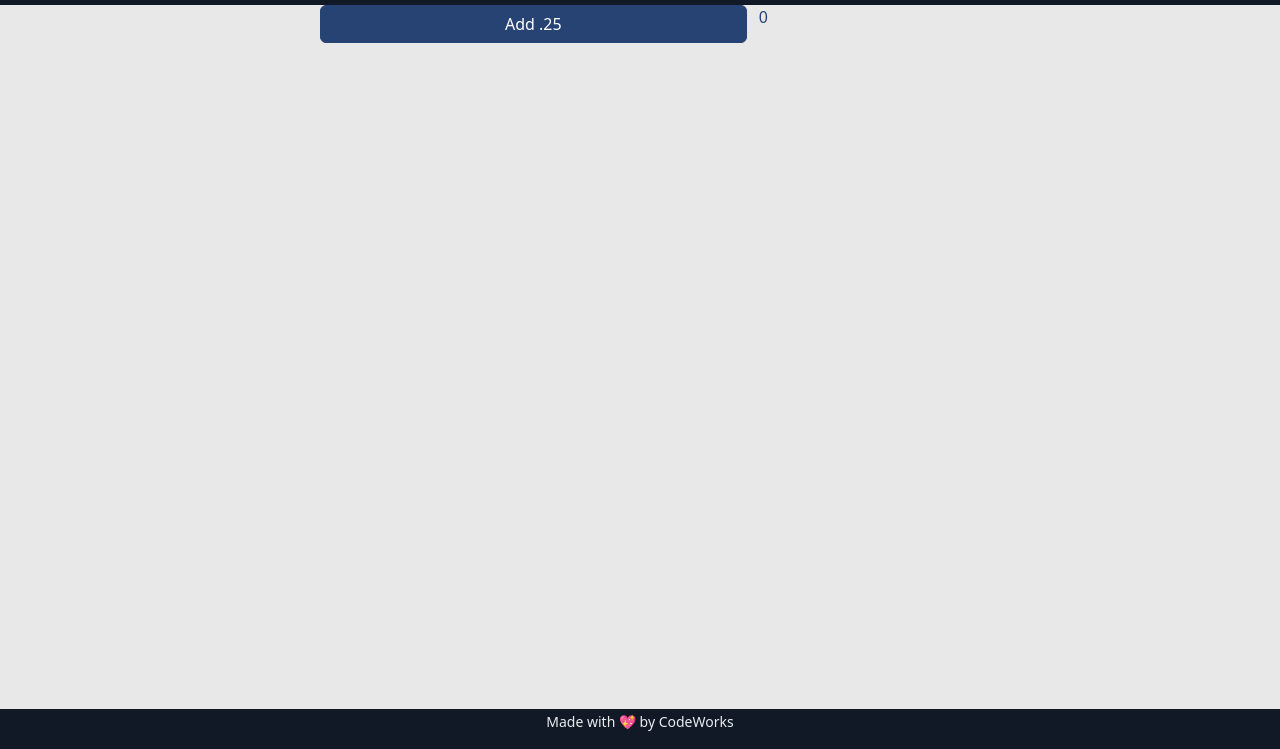
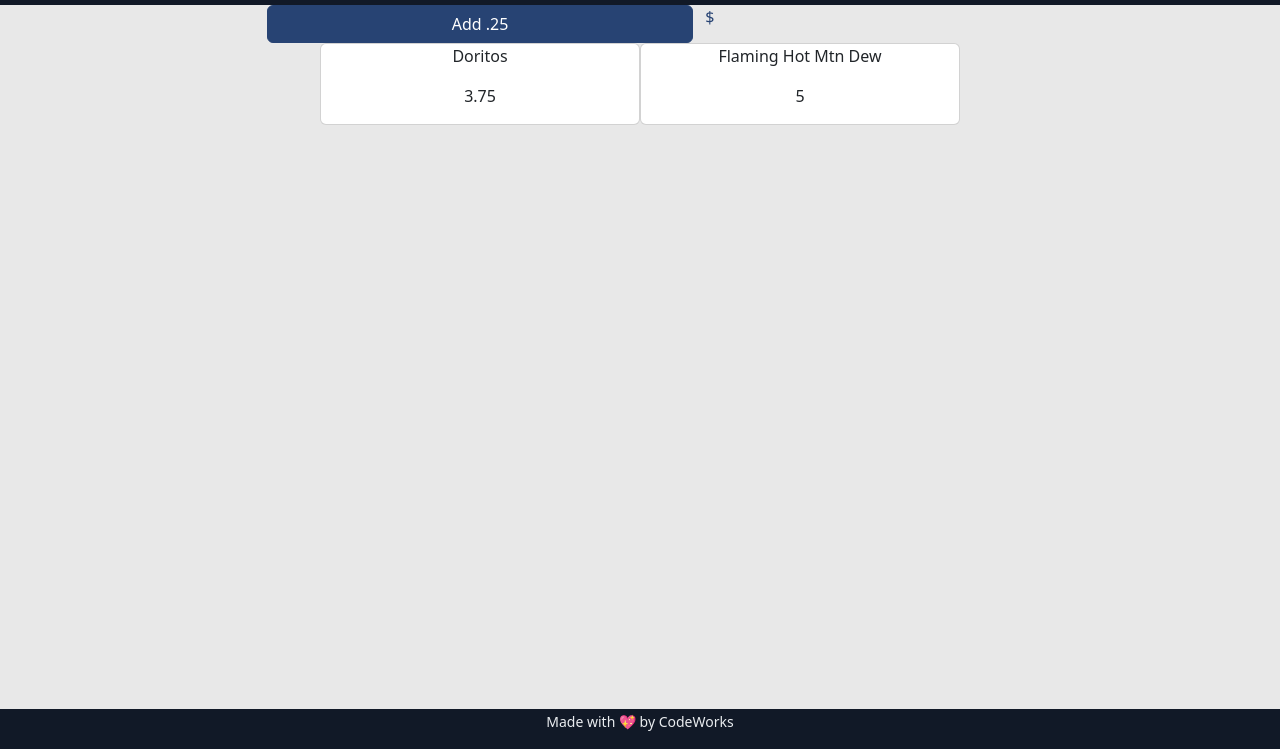
Before and after one commit to KendallPowell/vendr, a website with bundled scripts: page index.html in a window 1280 px wide. Shown: the part 51-800 px from the top of the page. Built offline with nearby package versions, Linux system fonts and the light colour scheme; a script that the page names is missing.

Commit message:
built template and got it to draw

```diff
--- a/app/App.js
+++ b/app/App.js
@@ -1,8 +1,10 @@
+import { MoneyController } from "./Controllers/MoneyController.js";
 import { SnackController } from "./Controllers/SnackController.js";
 import { ValuesController } from "./Controllers/ValuesController.js";
 
 class App {
   // valuesController = new ValuesController();
+  moneyController = new MoneyController()
   snackController = new SnackController()
 }
 
--- a/app/AppState.js
+++ b/app/AppState.js
@@ -11,8 +11,8 @@
 
 
   snacks = [
-    new Snack('Doritos', 3.75),
-    new Snack('Flaming Hot Mtn Dew', 5.00)
+    new Snack('Doritos', 3.75, 'image url'),
+    new Snack('Flaming Hot Mtn Dew', 5.00, 'image url')
   ]
 
   money = 0
--- /dev/null
+++ b/app/Controllers/MoneyController.js
@@ -0,0 +1,24 @@
+import { appState } from "../AppState.js"
+import { moneyService } from "../Services/MoneyService.js"
+import { setText } from "../Utils/Writer.js"
+
+
+
+
+function _drawMoney() {
+  setText('money', appState.money)
+}
+
+
+export class MoneyController {
+  constructor() {
+    appState.on('money', _drawMoney)
+  }
+
+  addMoney() {
+    console.log('gettin money')
+    moneyService.addMoney()
+    console.log(appState.money)
+  }
+
+}
--- a/app/Controllers/SnackController.js
+++ b/app/Controllers/SnackController.js
@@ -1,25 +1,24 @@
 import { appState } from "../AppState.js"
-import { snackService } from "../Services/SnackService.js"
-import { setText } from "../Utils/Writer.js"
+import { setHTML } from "../Utils/Writer.js"
 
 
 
+function _drawSnacks() {
+  let template = ''
+  appState.snacks.forEach(s => template += `
+      <div class="col-3 card text-center">
+        <p>${s.name}</p>
+        <p>${s.price}</p>
+      </div>
+  `)
+  setHTML('snack', template)
+}
 
-function _drawMoney() {
-  setText('money', appState.money)
-}
 
 
 export class SnackController {
   constructor() {
-    appState.on('money', _drawMoney)
-    // _drawMoney
+    appState.on('snacks', _drawSnacks)
+    _drawSnacks()
   }
-
-  addMoney() {
-    console.log('gettin money')
-    snackService.addMoney()
-    console.log(appState.money)
-  }
-
 }
--- a/app/Models/Snack.js
+++ b/app/Models/Snack.js
@@ -3,8 +3,16 @@
 
 
 export class Snack {
-  constructor(name, price) {
+  constructor(name, price, image) {
     this.name = name,
       this.price = price
+    this.picture = image
+  }
+
+  get snackTemplate() {
+    return `
+
+
+    `
   }
 }
--- a/app/Services/SnackService.js
+++ b/app/Services/MoneyService.js
@@ -2,14 +2,13 @@
 
 
 
-class SnackService {
+class MoneyService {
 
   addMoney() {
     appState.money = appState.money + .25
   }
-
 }
 
 
 
-export const snackService = new SnackService()
+export const moneyService = new MoneyService()
--- a/index.html
+++ b/index.html
@@ -25,13 +25,20 @@
       </a>
     </nav>
   </header>
-  <main>
-    <div class="container-fluid">
+  <main class="container-fluid">
+    <section>
       <div class="row justify-content-center">
-        <div class="col-4 btn btn-primary" onclick="app.snackController.addMoney()">Add .25</div>
-        <div class="col-2 text-primary" id="money">0</div>
+        <div class="col-4 btn btn-primary" onclick="app.moneyController.addMoney()">Add .25</div>
+        <div class="col-1 text-primary ts-3">$</div>
+        <div class="col-2 text-primary ts-3" id="money"></div>
       </div>
-    </div>
+    </section>
+    <section class="row justify-content-center" id="snack">
+      <!-- <div class="col-3 card text-center">
+        <p>Doritos</p>
+        <p>$3.75</p>
+      </div> -->
+    </section>
     </div>
   </main>
   <footer class="bg-dark text-light">
```
